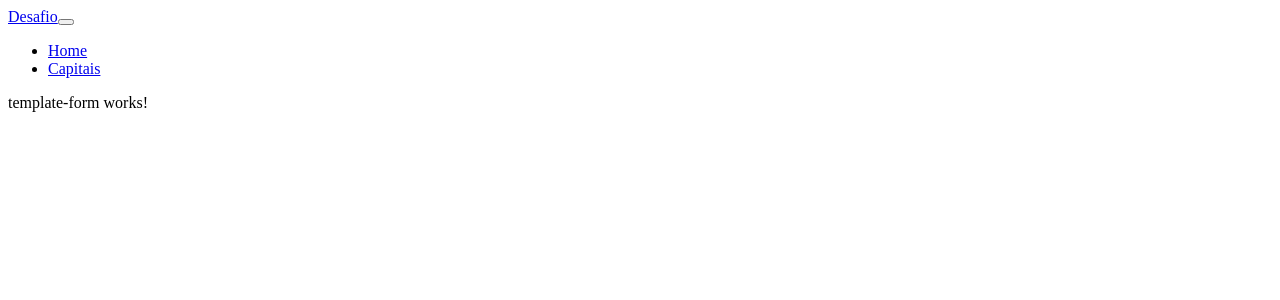
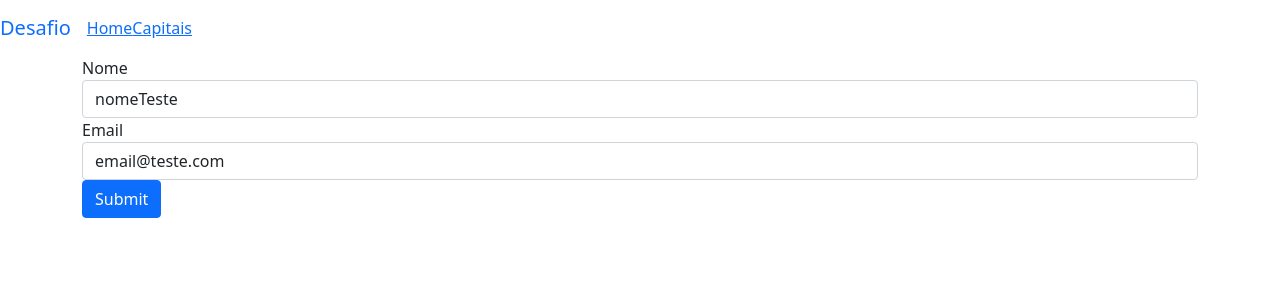
Before and after one commit to RafaelNevesdeOliveira/formAngular, an Angular app: page /templateForm in a window 1280 px wide. Shown: the top 300 px of the page. Built offline with nearby package versions, Linux system fonts and the light colour scheme.

Commit message:
add ngModel

```diff
--- a/angular.json
+++ b/angular.json
@@ -30,7 +30,8 @@
               "src/assets"
             ],
             "styles": [
-              "src/styles.css"
+              "src/styles.css",
+              "node_modules/bootstrap/dist/css/bootstrap.min.css"
             ],
             "scripts": []
           },
--- a/package.json
+++ b/package.json
@@ -18,6 +18,8 @@
     "@angular/platform-browser": "~12.1.1",
     "@angular/platform-browser-dynamic": "~12.1.1",
     "@angular/router": "~12.1.1",
+    "bootstrap": "^5.1.1",
+    "ngx-bootstrap": "^7.1.0",
     "rxjs": "~6.6.0",
     "tslib": "^2.2.0",
     "zone.js": "~0.11.4"
--- a/src/app/app.module.ts
+++ b/src/app/app.module.ts
@@ -1,4 +1,5 @@
 import { NgModule } from '@angular/core';
+import { FormsModule } from '@angular/forms';
 import { BrowserModule } from '@angular/platform-browser';
 
 import { AppRoutingModule } from './app-routing.module';
@@ -14,6 +15,7 @@
   ],
   imports: [
     BrowserModule,
+    FormsModule,
     AppRoutingModule
   ],
   providers: [],
--- a/src/app/template-form/template-form.component.html
+++ b/src/app/template-form/template-form.component.html
@@ -1 +1,15 @@
-<p>template-form works!</p>
+<form #f="ngForm" (ngSubmit)="onSubmit(f)">
+
+  <div class="form-group">
+    <label for="nome">Nome</label>
+    <input type="text" class="form-control" id="nome" name="nome" placeholder="Nome" [ngModel]="usuario.nome">
+  </div>
+
+  <div class="form-group">
+    <label for="email">Email</label>
+    <input type="email" class="form-control" id="email" name="email" placeholder="nome@email.com" [ngModel]="usuario.email">
+
+  </div>
+
+  <button type="submit" class="btn btn-primary">Submit</button>
+</form>
--- a/src/app/template-form/template-form.component.ts
+++ b/src/app/template-form/template-form.component.ts
@@ -7,6 +7,16 @@
 })
 export class TemplateFormComponent implements OnInit {
 
+  usuario: any = {
+    nome: 'nomeTeste',
+    email: 'email@teste.com'
+  }
+
+  onSubmit(form: any){
+    console.log(form)
+    console.log(this.usuario)
+  }
+
   constructor() { }
 
   ngOnInit(): void {
--- a/src/styles.css
+++ b/src/styles.css
@@ -1 +1,2 @@
 /* You can add global styles to this file, and also import other style files */
+@import "~bootstrap/dist/css/bootstrap.min.css";
```
Also changed, not shown: 1 other file (tests, documents, lock files or other folders).
